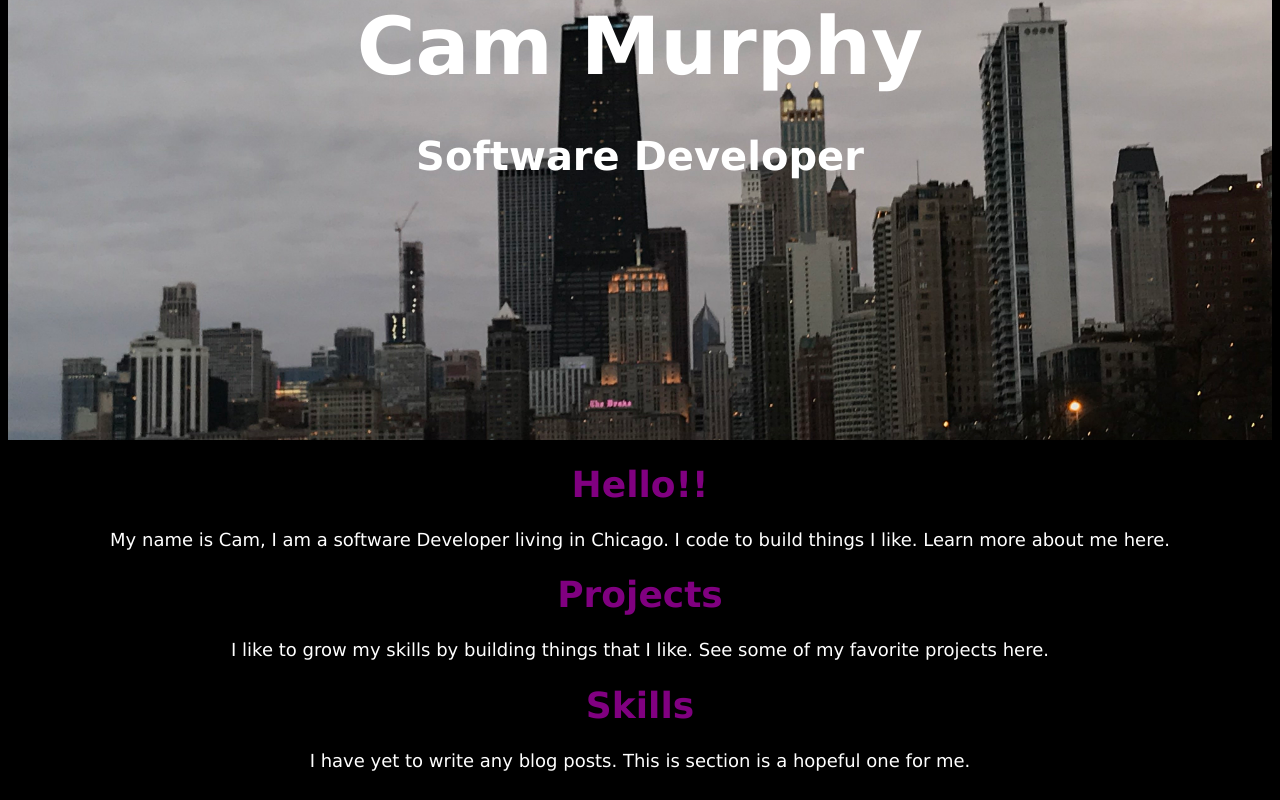
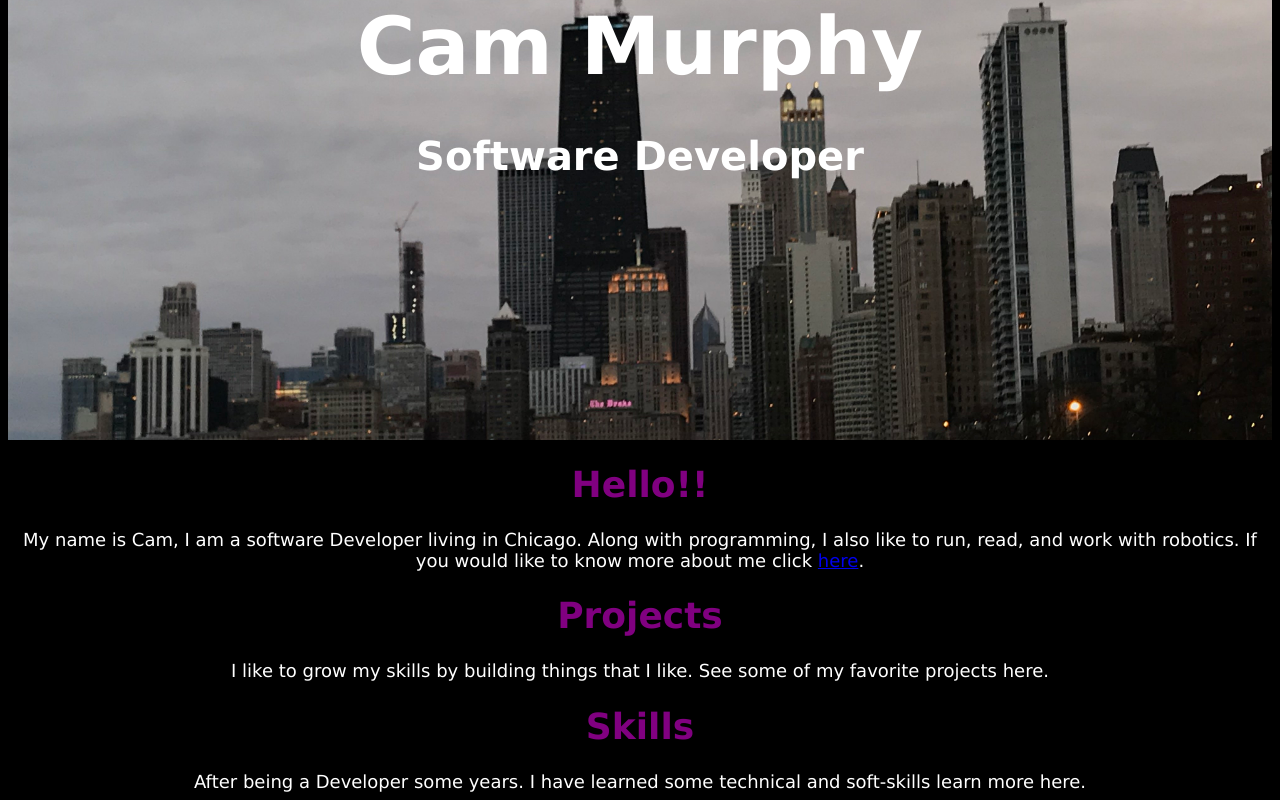
Before and after one commit to CMURPH56/Website, a Vue app: page / in a window 1280 px wide. Shown: the part 248-1048 px from the top of the page. Before the commit the page ends 1027 px from the top, so only its background shows below. Built offline with nearby package versions, Linux system fonts and the light colour scheme.

Commit message:
cleaning up content

```diff
--- a/src/components/HomeLanding.vue
+++ b/src/components/HomeLanding.vue
@@ -7,8 +7,12 @@
       <h1> Hello!! </h1>
       My name is Cam,
       I am a software Developer living in Chicago.
-      I code to build things I like. Learn more about me here.
+      Along with programming, I also like to run, read,
+      and work with robotics. If you would like to
+      know more about me click
+      <router-link to="/about"> here</router-link>.
     </div>
+
     <div class="quick-description">
       <h1> Projects </h1>
       I like to grow my skills by building things that I
@@ -16,8 +20,8 @@
     </div>
     <div class="quick-description">
       <h1> Skills </h1>
-      I have yet to write any blog posts.
-      This is section is a hopeful one for me.
+      After being a Developer some years. I have learned
+      some technical and soft-skills learn more here.
     </div>
   </div>
 </template>
```
